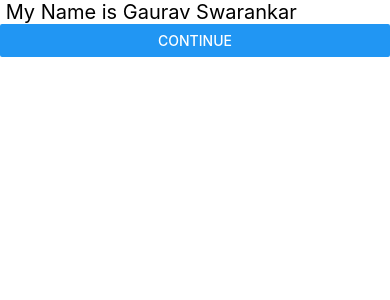
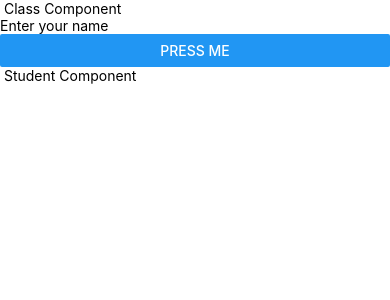
Before and after one commit to Anonymousgaurav/react_basics, a React Native app: screen / in a window 390 px wide. Shown: the top 300 px of the page. Built offline with nearby package versions, Linux system fonts and the light colour scheme.

Commit message:
class component implemented

```diff
--- a/App.tsx
+++ b/App.tsx
@@ -1,19 +1,34 @@
-import React from 'react';
+import React, { Component } from 'react';
 import {
   Button,
   SafeAreaView,
-  Text
+  Text,
+  TextInput,
+  View
 } from 'react-native';
 
+import Student from './components/Student';
 
-function App() {
-  return(
-<SafeAreaView>
-  <Text style={{fontSize : 20}}> My Name is Gaurav Swarankar</Text>
-  <Button title='Continue'></Button>
-</SafeAreaView>
 
-  );
+class App extends Component {
+  fruits = () => {
+    console.warn("Apple")
+  }
+
+  render() {
+    return (
+      <View>
+        <Text> Class Component </Text>
+        <TextInput placeholder='Enter your name' />
+        <Button title='Press Me' onPress={this.fruits} />
+        <Student />
+
+
+      </View>
+    )
+  }
+
+
 }
 
 
--- /dev/null
+++ b/components/Student.js
@@ -0,0 +1,22 @@
+import React, { Component } from 'react';
+
+
+import {
+  Text,
+  View
+} from 'react-native';
+
+class StudentComponent extends Component {
+  render() {
+    return (
+      <View>
+        <Text> Student Component </Text>
+
+      </View>
+    )
+  }
+
+
+}
+
+export default StudentComponent;
```
